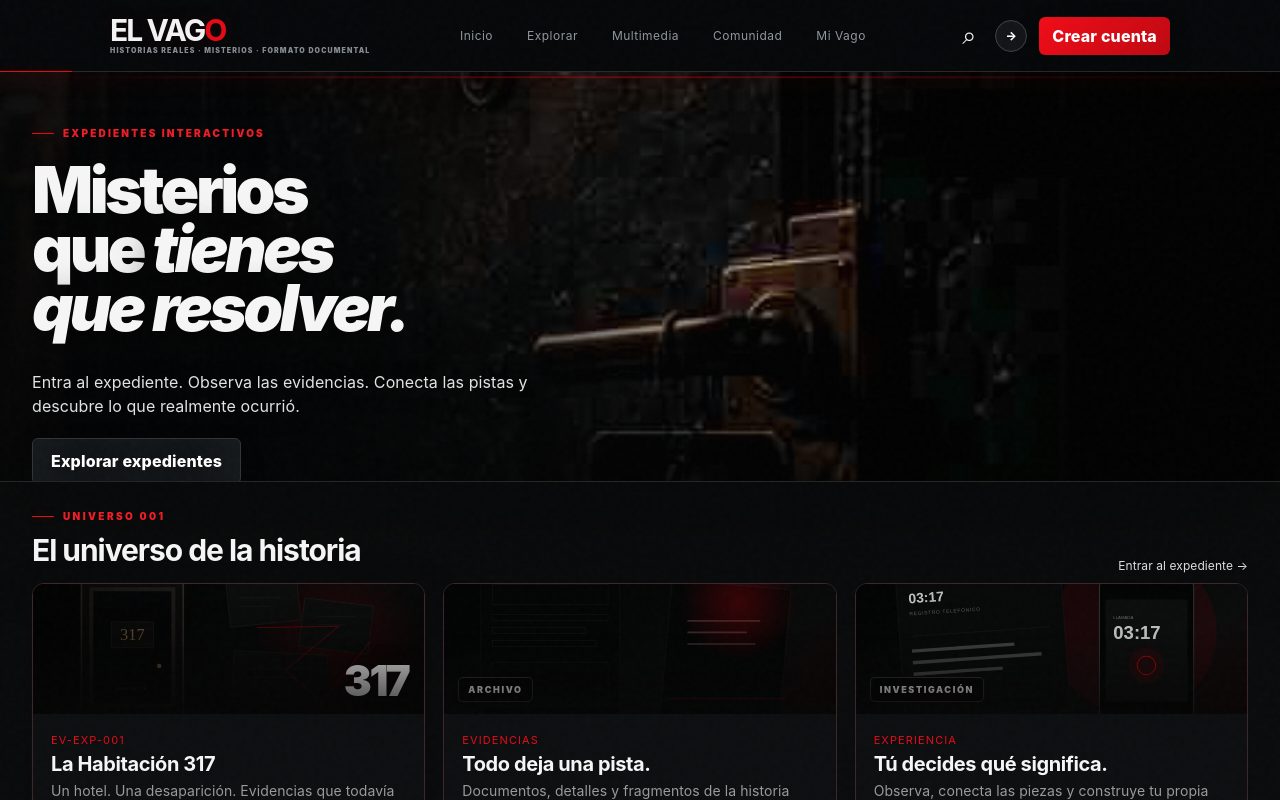
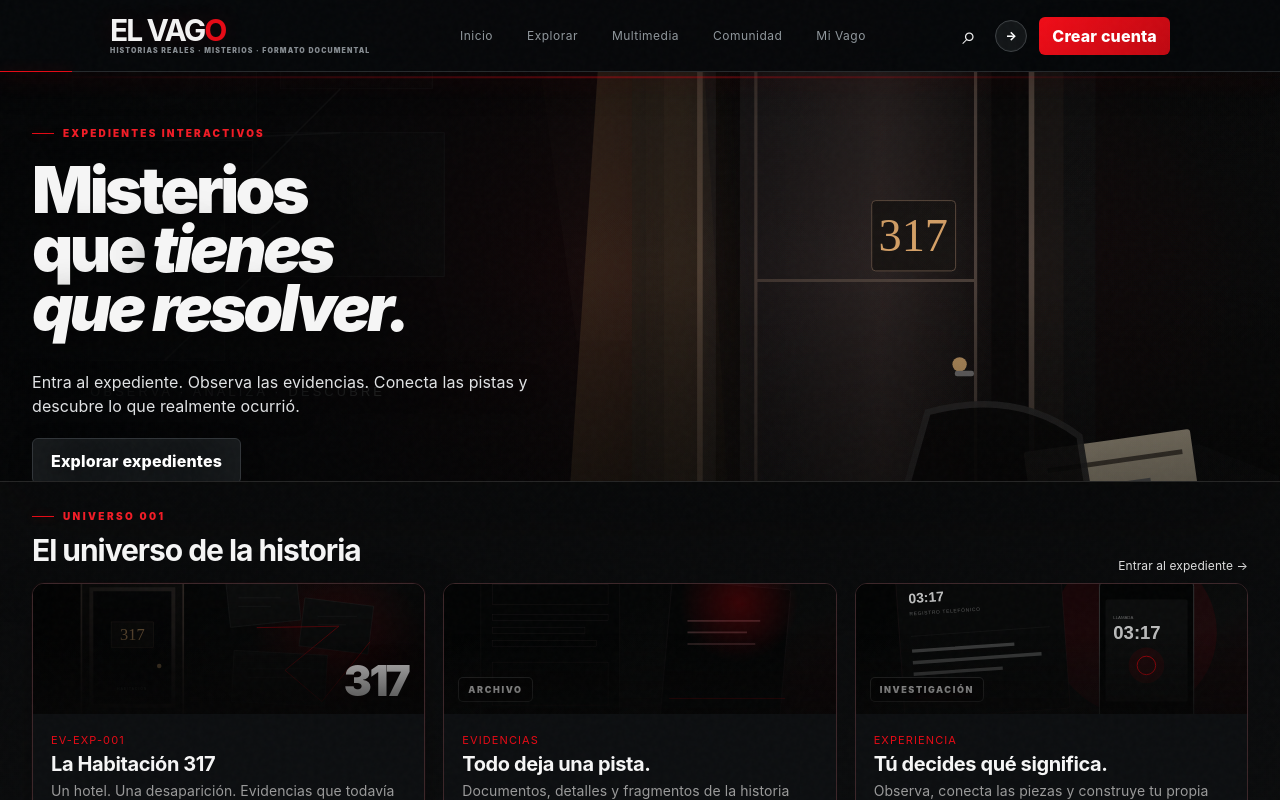
Before and after one commit to cesarrosa610-collab/el-vago, a Next.js app: page / in a window 1280 px wide. Shown: the top 800 px of the page. Built offline with nearby package versions, Linux system fonts and the light colour scheme; no server answers; the database is empty.

Commit message:
fix: use dedicated 317 hero artwork on homepage

```diff
--- a/src/app/page.tsx
+++ b/src/app/page.tsx
@@ -4,7 +4,7 @@ import { currentUser } from '@/src/lib/auth';
 import GlobalNav from './GlobalNav';
 
 const artwork: Record<string, string> = {
-  'EV-EXP-001': '/door-317.jpg',
+  'EV-EXP-001': '/hero-puerta-317.svg',
   'EV-EXP-002': '/exp-002-llamada.svg',
   'EV-EXP-003': '/exp-003-cuarto.svg',
   'EV-EXP-004': '/exp-004-archivo.svg',
@@ -50,7 +50,7 @@ export default async function Home() {
 
       <section className="hero homeHero">
         <div className="homeHeroBackdrop" aria-hidden="true">
-          <img src="/door-317.jpg" alt="" />
+          <img src="/hero-puerta-317.svg" alt="" />
           <span className="heroScanline" />
         </div>
 
```
